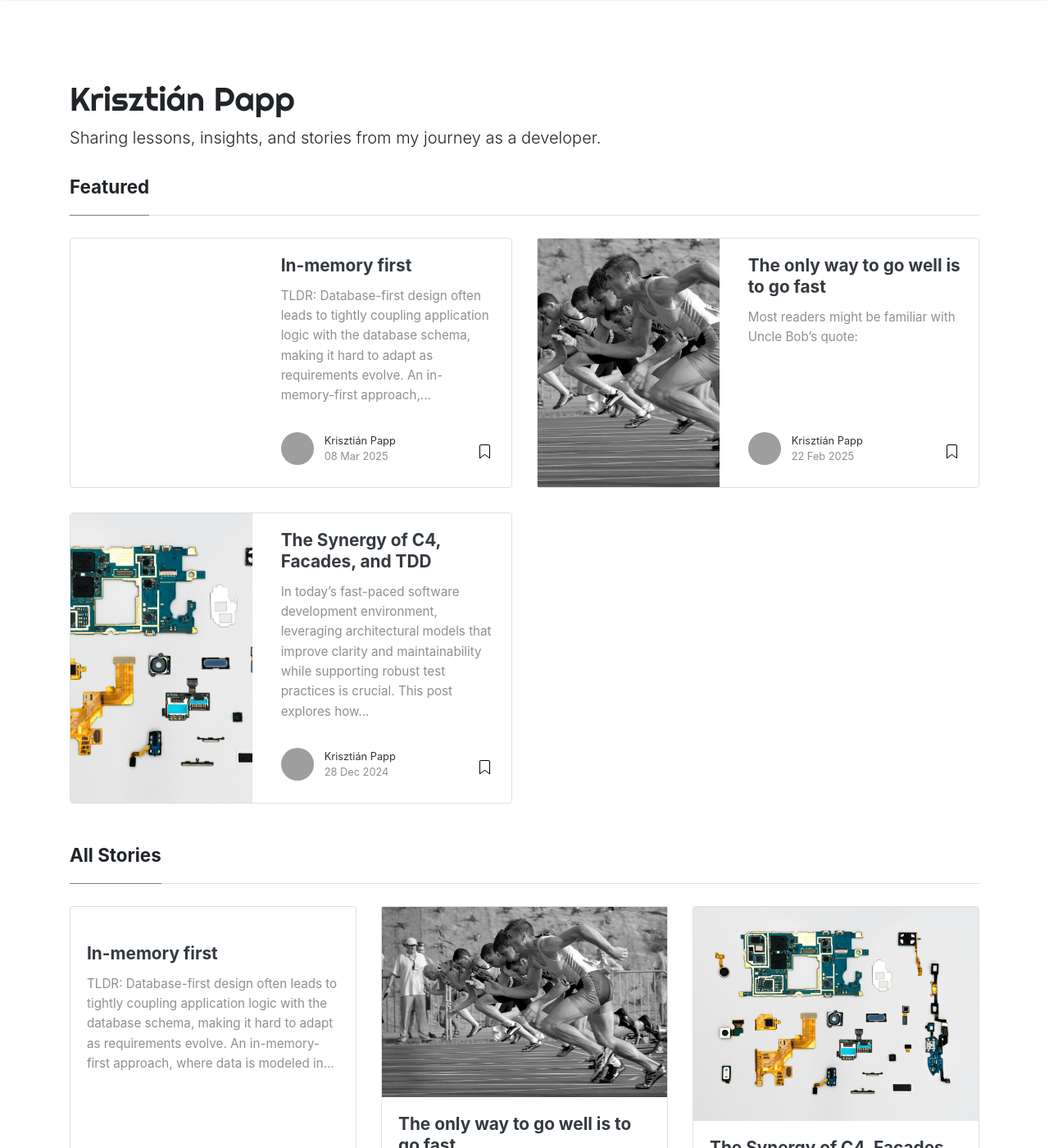
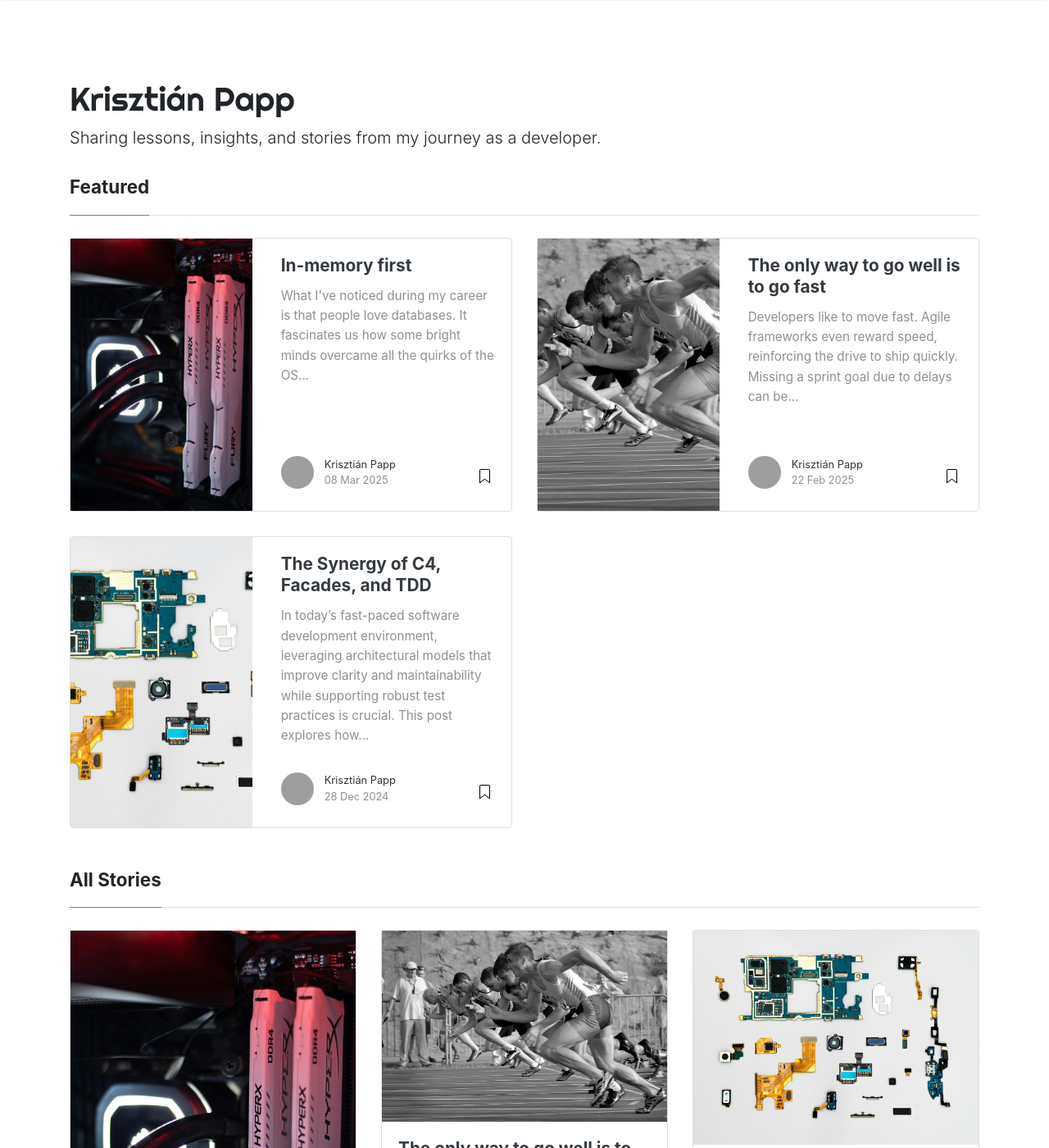
Before and after one commit to Tacsiazuma/Tacsiazuma.github.io, a Jekyll site: the page built from index.html, in a window 1280 px wide and 1400 px high. Shown: the whole window at 82% size. Built offline with Jekyll 4.4.1, drawn with Linux system fonts in a browser that asks for light colours; nearby versions of some CDN libraries; the list of posts is cut into pages by our own code; some of the changed text lies outside the part shown; grey boxes are pictures that could not be loaded.

Commit message:
fix in-memory image and excerpts

```diff
--- a/_posts/2025-02-22-only-way-to-go-well-is-to-go-fast.md
+++ b/_posts/2025-02-22-only-way-to-go-well-is-to-go-fast.md
@@ -5,6 +5,7 @@ author: kpapp
 image: assets/images/fast.jpg
 featured: true
 hidden: false
+excerpt: "Developers like to move fast. Agile frameworks even reward speed, reinforcing the drive to ship quickly. Missing a sprint goal due to delays can be frustrating. When a team member is stuck, we rush to unblock them because the longer they struggle, the more frustrated they become—and that’s when quality starts to suffer."
 categories:
     - Devops
     - Agile
--- a/_posts/2025-03-08-in-memory-first.md
+++ b/_posts/2025-03-08-in-memory-first.md
@@ -5,6 +5,7 @@ author: kpapp
 image: assets/images/in-memory.jpg
 featured: true
 hidden: false
+excerpt: "What I've noticed during my career is that people love databases. It fascinates us how some bright minds overcame all the quirks of the OS and hardware and made sure that our data will be safe and consistent. I'm also amazed by how simple concepts like LSM trees and SSTables power modern databases."
 categories:
     - Testing
     - Agile
```
Also changed, not shown: assets/images/in-memory.jpg (added).
